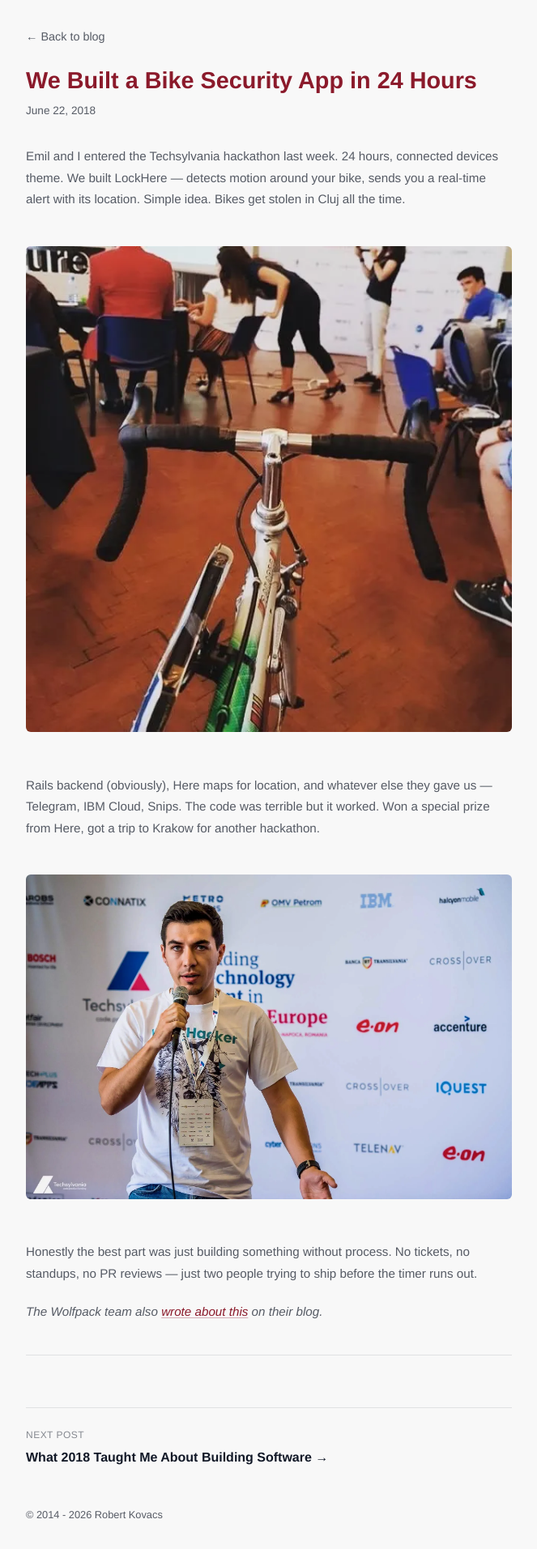
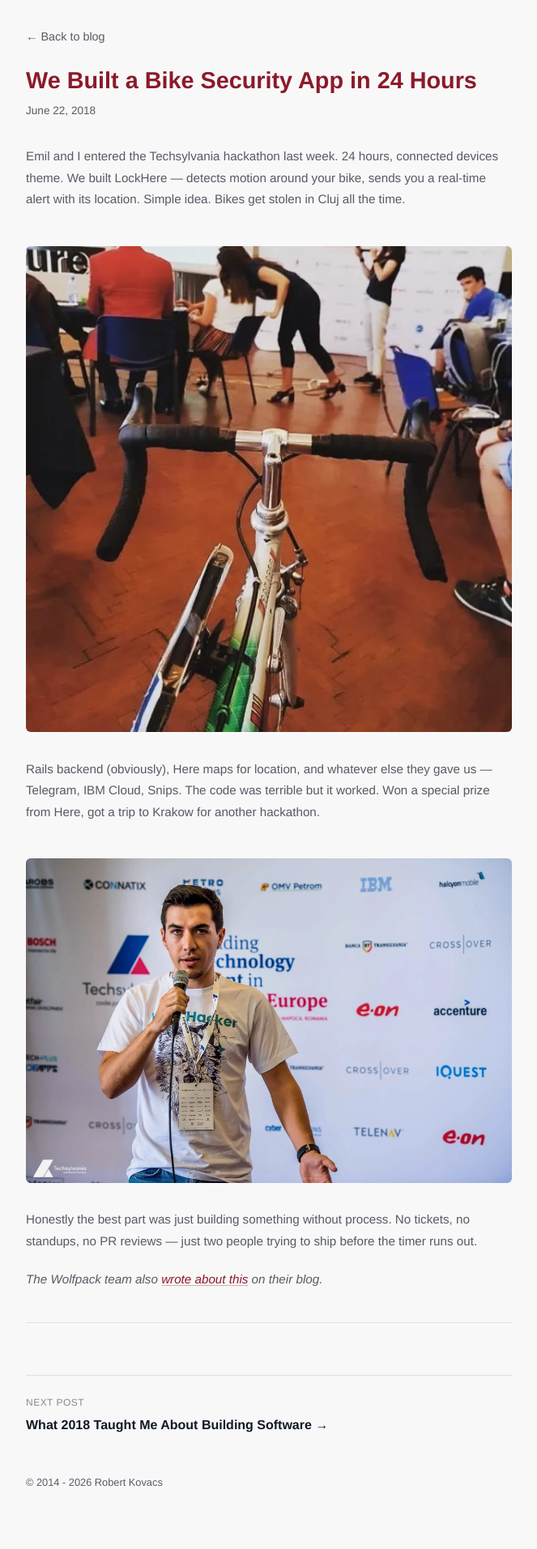
Before and after one commit to robikovacs/robikovacs.github.io, a Jekyll site: the page built from _posts/2018-06-22-lockhere-techsylvania-hackathon.md, in a window 1280 px wide. Shown: the whole page at 81% size, without its empty margins (308-971 px from the left). Built offline with Jekyll 4.4.1, drawn with Linux system fonts in a browser that asks for light colours; comment, search, counter and statistics services are not loaded; after the commit the page ends 1873 px from its top, so only the background shows below that.

Commit message:
Tighten image caption spacing
Co-Authored-By: Claude Opus 4.6 (1M context) <noreply@anthropic.com>

```diff
--- a/assets/css/main.css
+++ b/assets/css/main.css
@@ -385,7 +385,15 @@ h1 {
     max-width: 100%;
     height: auto;
     border-radius: 6px;
-    margin: 1.5rem 0;
+    margin: 1.5rem 0 0.25rem;
+}
+
+.post-content img + em {
+    display: block;
+    font-size: 0.8rem;
+    color: var(--text-secondary);
+    margin-bottom: 1.5rem;
+    opacity: 0.7;
 }
 
 .post-content table {
```
